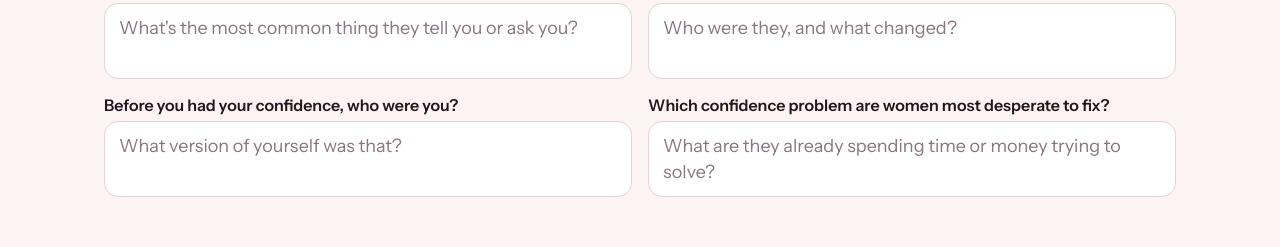
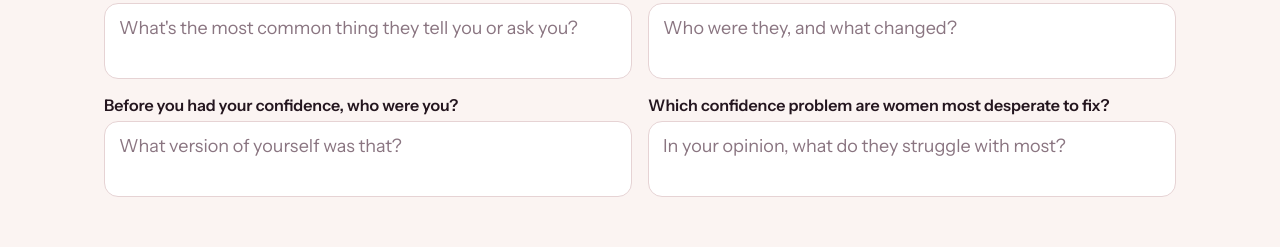
Before and after one commit to Zorian/dani-dmc-proposal, a plain HTML site: page offer-workbook/index.html in a window 1280 px wide. Shown: the part 3091-3338 px from the top of the page. Drawn offline with nearby package versions, Linux system fonts and the light colour scheme.

Commit message:
Reword the urgent problem prompt
Co-Authored-By: Claude Opus 5.5 <noreply@anthropic.com>
Claude-Session: https://claude.ai/code/session_01CfTJku7fncn4Sfy21q6mM4

```diff
--- a/offer-workbook/index.html
+++ b/offer-workbook/index.html
@@ -342,7 +342,7 @@ const SL=[
   ${ans("q_dm","What do women DM you about most when it comes to confidence?","What's the most common thing they tell you or ask you?")}
   ${ans("q_best","Out of the women you've mentored, who got the best results?","Who were they, and what changed?")}
   ${ans("q_self","Before you had your confidence, who were you?","What version of yourself was that?")}
-  ${ans("q_pain","Which confidence problem are women most desperate to fix?","What are they already spending time or money trying to solve?")}
+  ${ans("q_pain","Which confidence problem are women most desperate to fix?","In your opinion, what do they struggle with most?")}
  </div>`,
  note:"Stay quiet and let her think. Ask for real names and real stories. Her own story is usually where her exact client is hiding.",q:"What if the answers point in different directions? Look for the woman who shows up in two or more answers."},
 
```
